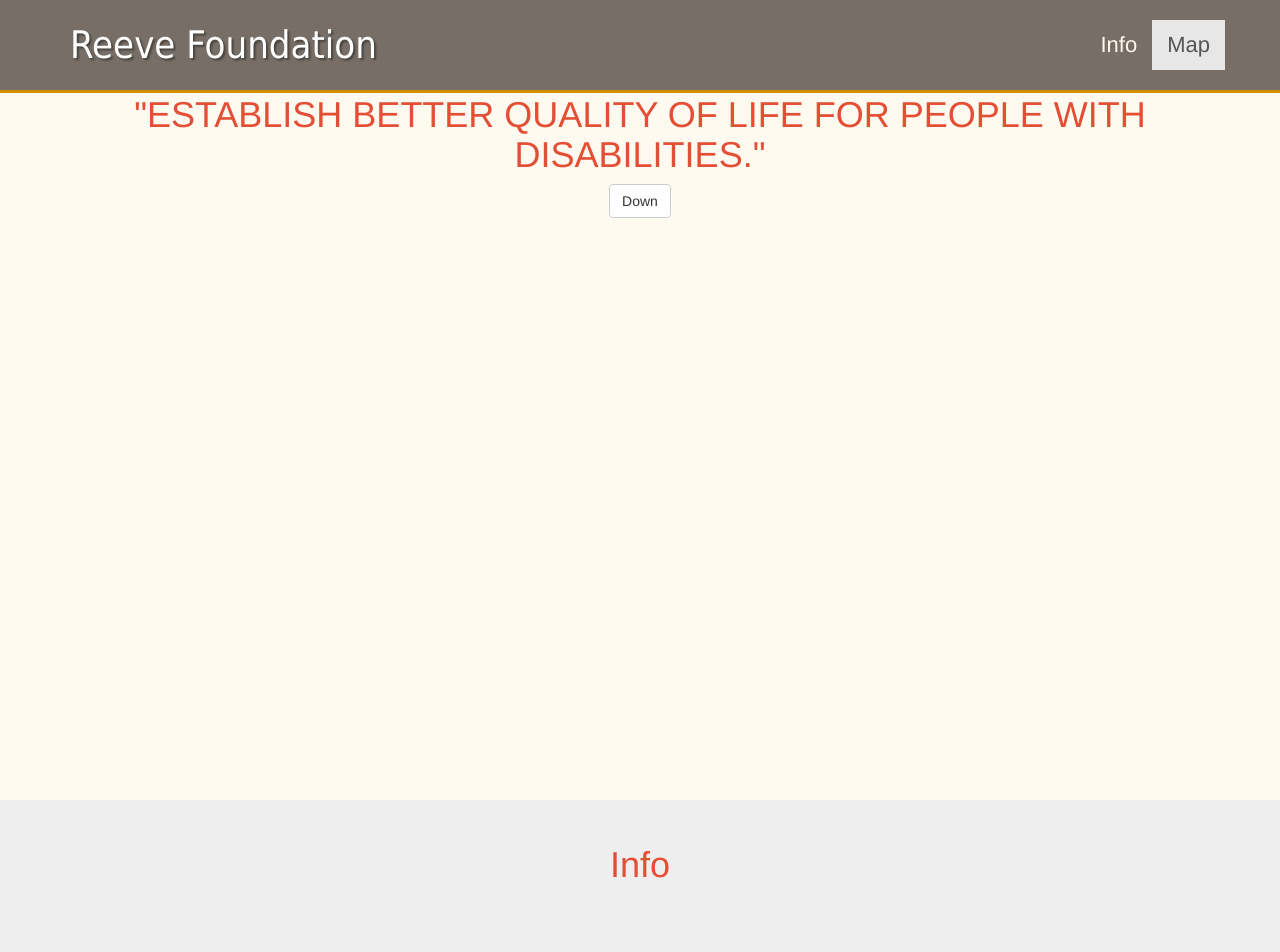
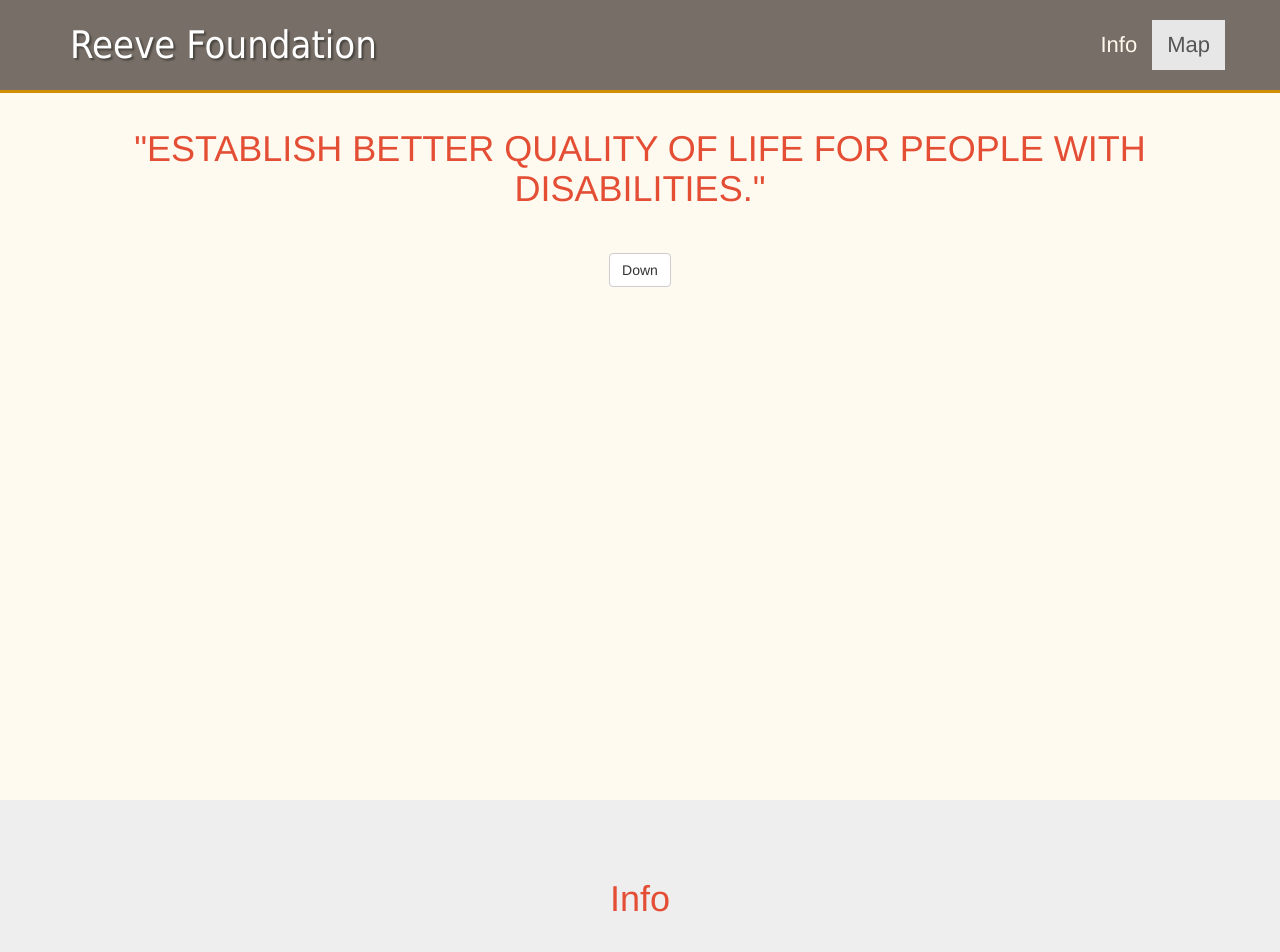
Before and after one commit to Tampa2016/team-1, a PHP site: page /code4good/ in a window 1280 px wide. Shown: the top 952 px of the page. Run offline with PHP 8.4, Linux system fonts and the light colour scheme; some libraries are stand-ins or nearby versions.

Commit message:
Adding padding to h1
Adding padding to h1 in custom.css

```diff
--- a/css/custom.css
+++ b/css/custom.css
@@ -47,6 +47,7 @@
 
 h1 {
 	color: #E34E35;
+	padding: 3%;
 }
 
 .navbar-default .navbar-toggle {
```
